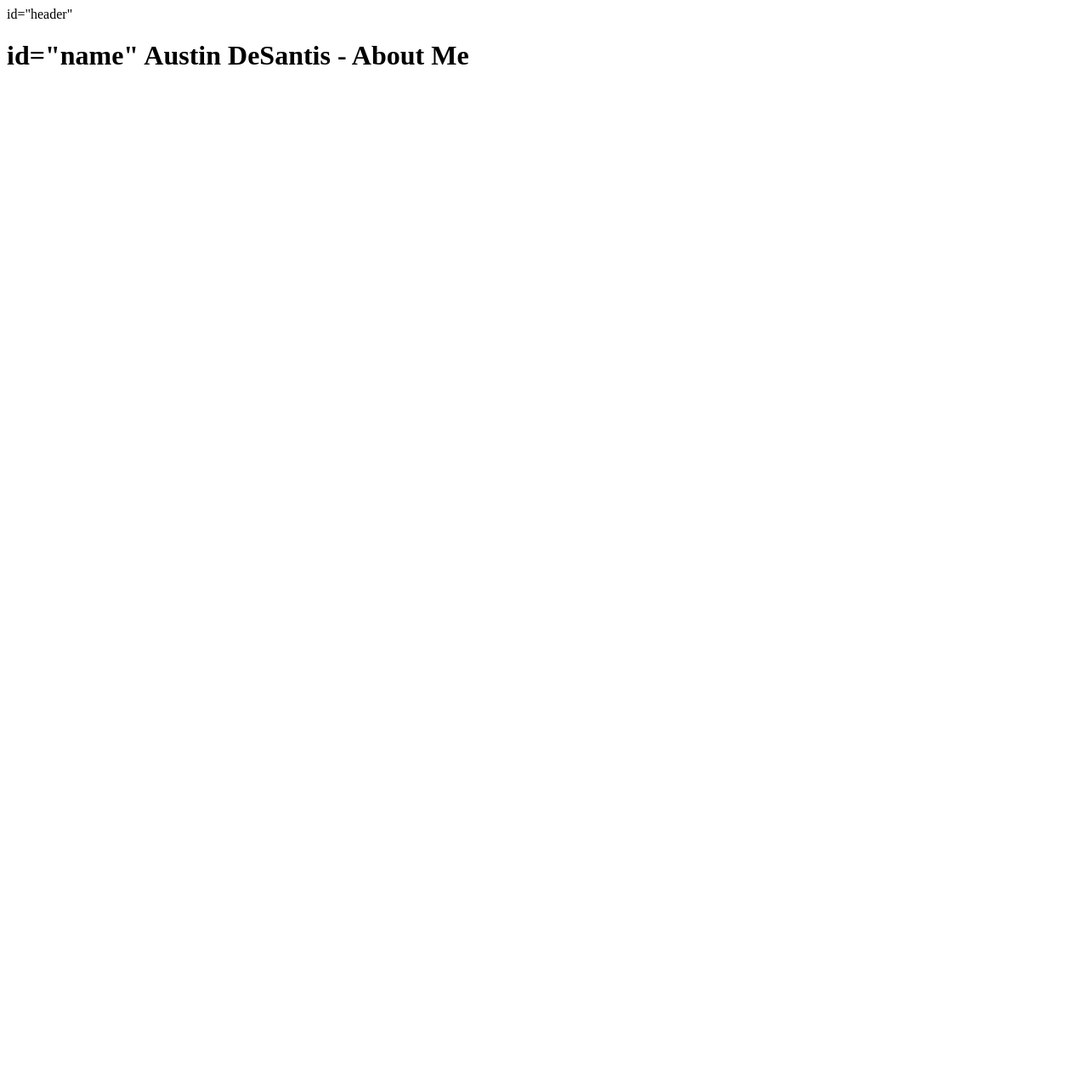
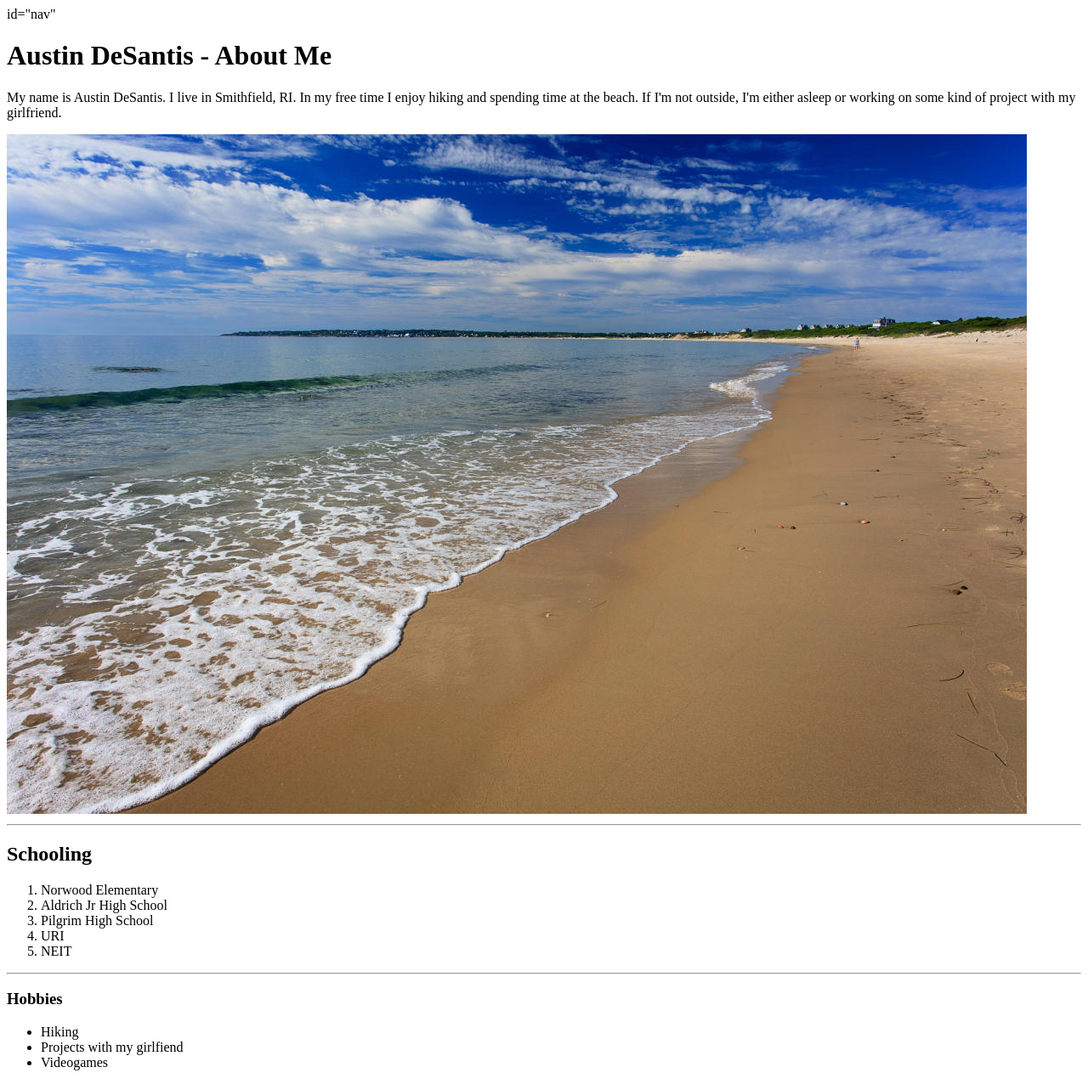
Before and after one commit to austindesantis/SE111_gitrepo, a plain HTML site: page w2-bio/index.html in a window 1280 px wide. Shown: the whole page at 85% size. Before the commit the page ends 800 px from the top, so only its background shows below. Drawn offline with Linux system fonts and the light colour scheme.

Commit message:
W2 bio test

```diff
--- a/w2-bio/index.html
+++ b/w2-bio/index.html
@@ -7,18 +7,56 @@
     <meta name="description" content="W2 Bio Page Assignment">
     <meta name="author" content="Austin DeSantis">
     <title>w2-bio</title>
+    <!--Austin DeSantis Section 2-->
 </head>
 <body>
     <!--wrapper div-->
-    <div id = "wrapper">
+    <div id = "#wrapper">
 
-        <!--header div with name-->
-        <div> id="header"
+        <!--nav div-->
+        <div> id="nav"
 
-            <h1> id="name" Austin DeSantis - About Me   </h1>
+            <h1 id="#header"> Austin DeSantis - About Me   </h1>
+
+            <!--paragraph about me, needs 1 img-->
+            <p id= "#bio">
+                My name is Austin DeSantis.  I live in Smithfield, RI.  In my free time I enjoy hiking and spending time at the beach.  If I'm not outside,
+                I'm either asleep or working on some kind of project with my girlfriend.
+            </p>
+
+            <!--beach picture-->
+            <img src="images/beach.jpg" alt="beach picture">
+
+            <!--hr between bio and schooling-->
+            <hr>
+
+            <!--schooling section, 3 schools in num list-->
+            <h2 id="schooling"> Schooling </h2>
+
+            <!--list of schools-->
+            <ol type="schools">
+                <li>Norwood Elementary</li>
+                <li>Aldrich Jr High School</li>
+                <li>Pilgrim High School</li>
+                <li>URI</li>
+                <li>NEIT</li>
+            </ol>
+
+            <!--hr between schooling and hobbies-->
+            <hr>
+
+            <!--needs unordered list and 1 picture-->
+            <h3 id="hobbies"> Hobbies </h3>
+
+            <ul>
+                <li>Hiking</li>
+                <li>Projects with my girlfiend</li>
+                <li>Videogames</li>
+            </ul>
+
+
 
         </div>
-
 
 
 
```
Also changed, not shown: w2-bio/images/beach.jpg (added).
